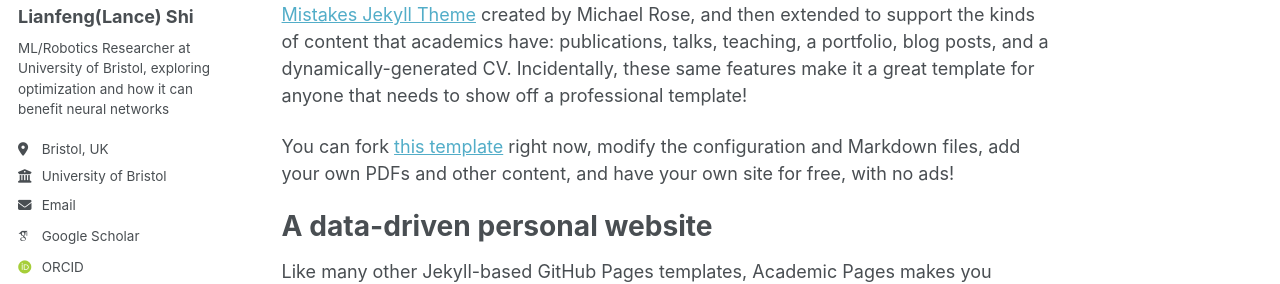
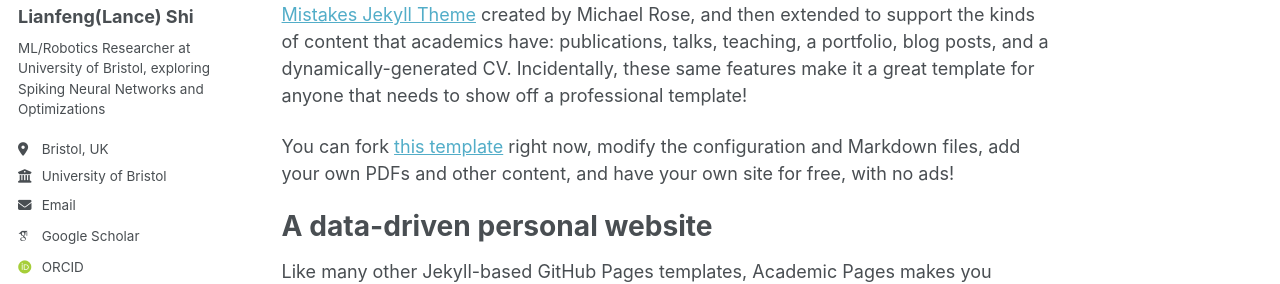
Before and after one commit to Lanceward/Lanceward.github.io, a Jekyll site: the page built from _pages/about.md, in a window 1280 px wide. Shown: the part 276-560 px from the top of the page. Built offline with Jekyll 4.4.1, drawn with Linux system fonts in a browser that asks for light colours; some web fonts are replaced; a script that is not in the unit is left out.

Commit message:
Update _config.yml

```diff
--- a/_config.yml
+++ b/_config.yml
@@ -26,7 +26,7 @@ author:
   avatar           : "profile.png"
   name             : "Lianfeng(Lance) Shi"
   pronouns         : # example: "she/her"
-  bio              : "ML/Robotics Researcher at University of Bristol, exploring optimization and how it can benefit neural networks"
+  bio              : "ML/Robotics Researcher at University of Bristol, exploring Spiking Neural Networks and Optimizations"
   location         : "Bristol, UK"
   employer         : "University of Bristol"
   uri              : # URL
```
